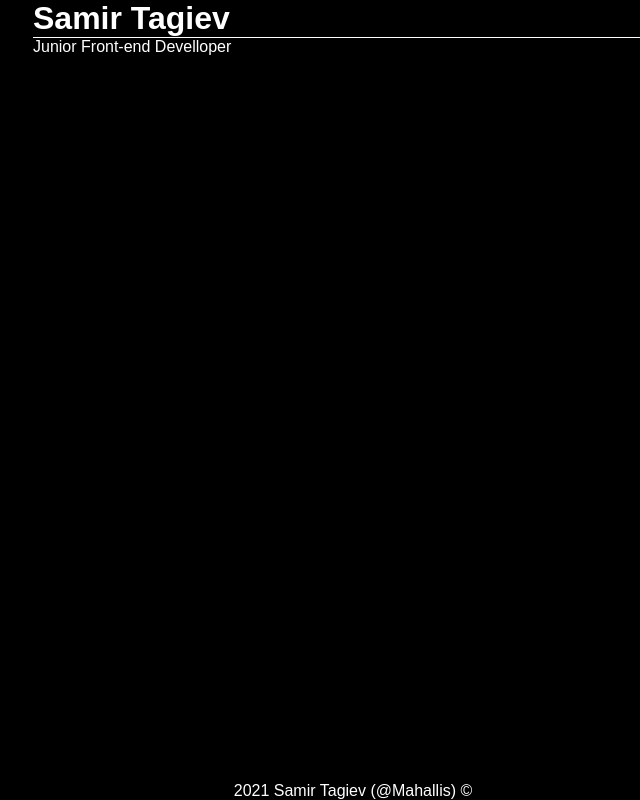
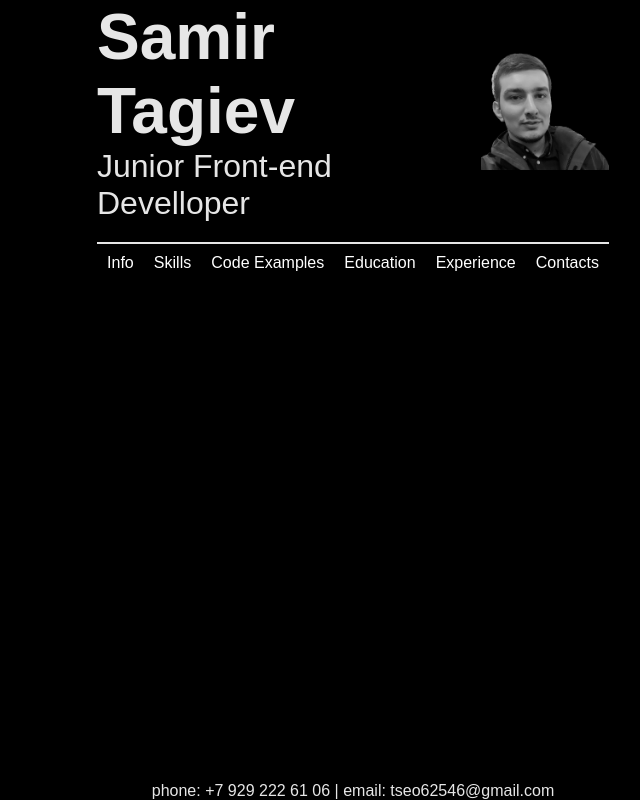
Before and after one commit to Mahallis/rsschool-cv, a plain HTML site: page index.html in a window 1280 px wide. Shown: the whole page, without its empty margins (287-927 px from the left). Drawn offline with Linux system fonts and the light colour scheme; a web font is replaced by a local one.

Commit message:
feat: add photo, and navigation to html and css

```diff
--- a/index.html
+++ b/index.html
@@ -16,12 +16,25 @@
     <div class="wrapper">
         <div class="container">
             <header>
-                <h1 class="header__title">Samir Tagiev</h1>
-                <p>Junior Front-end Develloper</p>
+                <div class="header__title">
+                    <h1 >Samir Tagiev</h1>
+                    <p>Junior Front-end Develloper</p>
+                </div>
+                <img class="header__photo" src="My_photo3.png" alt="My photo">
             </header>
+            <nav>
+                <ul class="nav__list">
+                    <li><a href="#">Info</a></li>
+                    <li><a href="#">Skills</a></li>
+                    <li><a href="#">Code Examples</a></li>
+                    <li><a href="#">Education</a></li>
+                    <li><a href="#">Experience</a></li>
+                    <li><a href="#">Contacts</a></li>
+                </ul>
+            </nav>
         </div>
         <footer>
-            2021 Samir Tagiev (@Mahallis) &copy
+            phone: +7 929 222 61 06 | email: tseo62546@gmail.com
         </footer>
     </div>
 </body>
--- a/style.css
+++ b/style.css
@@ -1,18 +1,20 @@
-/* Reset default settings */
+/*! Reset default settings */
 *{
     box-sizing: border-box;
     margin: 0;
     padding: 0;
+    list-style-type: none;
+    text-decoration: none;
 }
 
 body{
     font-family: 'Encode Sans SC', sans-serif;
     background-color: black;
-    color: white;
+    color: rgba(255, 255, 255, 0.9);
 }
 
 .wrapper{
-    width: 50%;
+    width: 40%;
     min-height: 100vh;
     margin: 0 auto;
     display: flex;
@@ -21,11 +23,64 @@ body{
 
 .container{
     flex: 1 0 auto;
+    position: relative;
 }
 
-.header__title {
-    border-bottom: 1px solid white;
+/*! Header */
+
+header{
+    display: flex;
+    justify-content: space-between;
+    align-items: center;
+    padding-bottom: 20px;
+    position: relative;
+    border-bottom: 2.5px solid rgba(255, 255, 255, 0.9);
 }
+
+.header__title{
+    font-size: 200%;
+}
+
+.header__photo{
+    width: 25%;
+}
+
+.header__photo:hover{
+    background: white;
+    transform: scale(-1, 1);
+}
+
+/*! Navigation */
+
+.nav__list {
+    display: flex;
+    flex-direction: row;
+}
+
+.nav__list>li {
+    text-align: center;
+    flex: 1 0 auto;
+    align-items: stretch;
+    justify-content: space-between;
+}
+
+.nav__list>li:hover {
+    transition: all ease-in-out 0.3s;
+    background-color: rgba(255, 255, 255, 0.9);
+}
+
+.nav__list a {
+    padding: 10px;
+    display: block;
+    color: white;
+}
+
+.nav__list a:hover{
+    transition: all ease-in-out 0.3s;
+    color: black;
+}
+
+/*! Footer */
 
 footer{
     text-align: center;
```
Also changed, not shown: My_photo3.png (added).
